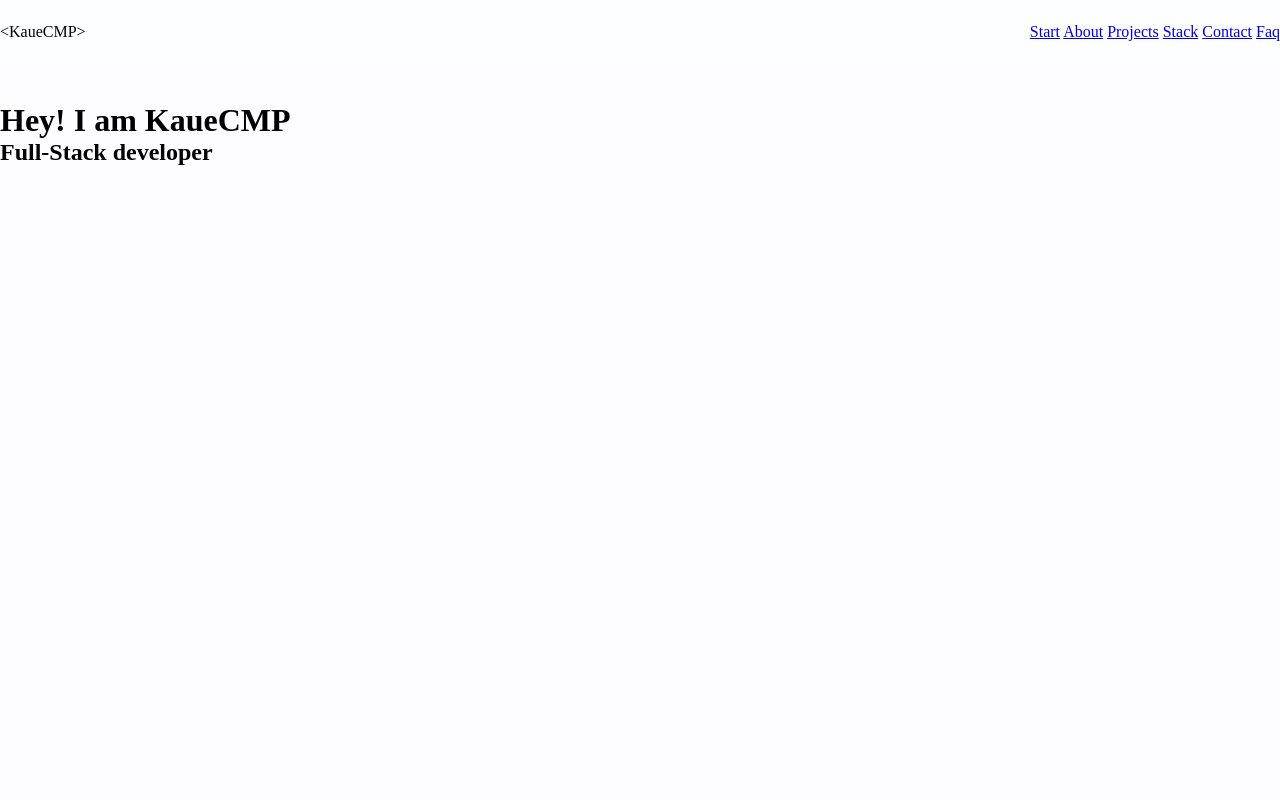
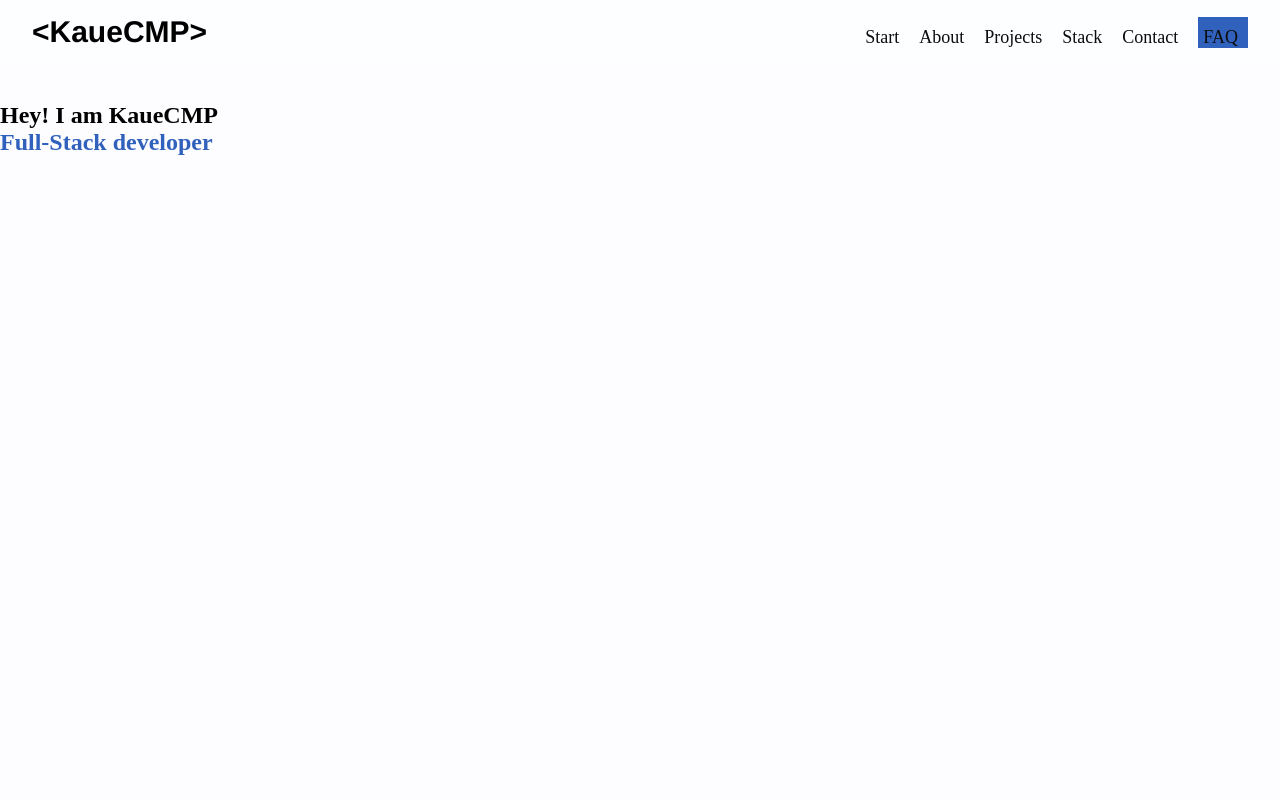
Before and after one commit to KaueCMP2/PersonalPortifolio, a plain HTML site: page index.html in a window 1280 px wide. Shown: the top 800 px of the page. Drawn offline with Linux system fonts and the light colour scheme.

Commit message:
:wrench: adjust semantic of HTML

```diff
--- a/assets/css/global.css
+++ b/assets/css/global.css
@@ -1,6 +1,6 @@
 :root {
     --color-background: #FDFCFE;
-    --color-secondary: #3061BD;
+    --color-secundary: #3061BD;
     --color-terceary: #0D0D0D;
     --color-header: #FDFEFF;
 }
--- a/assets/css/style.css
+++ b/assets/css/style.css
@@ -8,9 +8,10 @@
 body {
     background-color: var(--color-background);
     padding-top: 8%;
+    scroll-behavior: smooth;
 }
 
-body::-webkit-scrollbar{
+body::-webkit-scrollbar {
     display: none;
 }
 
@@ -20,12 +21,76 @@ header {
 
     display: flex;
     flex-direction: row;
-    justify-content: space-between;
+    justify-content: space-around;
 
     align-items: center;
     background-color: var(--color-header);
 
     height: 8%;
+    width: 100%;
+}
+
+.content-header {
+    display: flex;
+    flex-direction: row;
+    justify-content: space-between;
+
+    align-items: center;
+    width: 95%;
+
+}
+
+/* .faq-box
+{
+    background-color: var(--color-secundary);
+    width: 55px;
+    height: 25px;
+    align-items: center;
+    text-align: center;
+    margin-top: 10px;
+} */
+
+.faq-text
+{
+    background-color: var(--color-secundary);
+    padding: 10px 10px 0 5px;
+}
+
+h2 {
+    color: var(--color-secundary);
+}
+
+.logo {
+    font-family: 'Franklin Gothic Medium', 'Arial Narrow', Arial, sans-serif;
+    font-weight: 600;
+    font-size: 30px;
+}
+
+.header-icons {
+    display: flex;
+    flex-direction: row;
+
+    height: 80%;
+
+    align-items: self-end;
+    gap: 20px;
+}
+
+.hlink {
+    text-decoration: none;
+    color: var(--color-terceary);
+
+    font-size: large;
+    font-weight: 500;
+}
+
+.wraper {
+    display: flex;
+    flex-direction: column;
+    align-items: center;
+    justify-content: center;
+
+    height: 100%;
     width: 100%;
 }
 
--- a/index.html
+++ b/index.html
@@ -9,29 +9,30 @@
 </head>
 
 <body>
-    <div class="wrapper scb-none">
     <header>
+        <div class="content-header">
             <div class="logo">&lt;KaueCMP&gt;</div>
-            <div class="header-icons">
+            <nav class="header-icons">
                 <a href="#start" class="hlink">Start</a>
                 <a href="#about" class="hlink">About</a>
                 <a href="#projects" class="hlink">Projects</a>
                 <a href="#stack" class="hlink">Stack</a>
                 <a href="#contact" class="hlink">Contact</a>
-                <a href="#faq" class="hlink">Faq</a>
+                <a href="#faq" class="hlink faq-text">FAQ</a>
+            </nav>
         </div>
     </header>
 
     <main>
-            <div id="start">
+        <section id="start">
             <div class="presentation-text">
                 <h1 class="my-name">Hey! I am KaueCMP</h1>
                 <h2 class="my-profession">Full-Stack developer</h2>
             </div>
             <div class="my-anim"></div>
-            </div>
+        </section>
 
-            <div id="about">
+        <section id="about">
             <div class="context-portifolio">Just a resilient pieces swimming among sharks - facing storms,
                 rising stronger, and building my path with persistence and passion.
             </div>
@@ -39,9 +40,9 @@
                 <img src="" alt="" class="pieces">
             </div>
             <p>- "KaueCMP"</p>
-            </div>
+        </section>
 
-            <div id="projects">
+        <section id="projects">
             <div class="right project"><img src="" alt="">
                 <div class="proj-description">
                     <h3 class="proj-titlle">Lorem ipsum</h3>
@@ -72,9 +73,9 @@
                     <p class="description-text"></p>
                 </div>
             </div>
-            </div>
+        </section>
 
-            <div id="stack">
+        <section id="stack">
             <div class="stack-items-language">
                 <h3 class="tittle">Languages</h3>
                 <ol class="stack-items-icons">
@@ -87,9 +88,9 @@
                 </ol>
             </div>
             <div class="my-stack-anim"></div>
-            </div>
+        </section>
 
-            <div id="stack2">
+        <section id="stack2">
             <div class="stack-items-technologies">
                 <h3 class="tittle">Technologies</h3>
                 <ol class="stack-items-icons">
@@ -102,9 +103,9 @@
                 </ol>
             </div>
             <div class="my-stack-anim"></div>
-            </div>
+        </section>
 
-            <div id="faq">
+        <section id="faq">
             <div class="faq-side-items">
                 <div class="backgroud-faq-box">
                     <h3 class="tittle2">Faq</h3>
@@ -127,14 +128,12 @@
                         </li>
                     </ul>
                 </div>
-                </div>
-                <button class="to-up-button">
-                    <a href="#start" class="up-link">Seta</a>
-                </button>
+        </section>
+        <a href="#start" class="to-up-button">Seta</a>
         </div>
     </main>
     <footer id="contact">
-            <div class="contact-items">
+        <nav class="contact-items">
             <h3 class="contact-text">Contact</h3>
             <ol class="contact-social-buttons">
                 <li class="icon-contact"><button class="button-contact-social">GitHub</button></li>
@@ -142,9 +141,8 @@
                 <li class="icon-contact"><button class="button-contact-social">Linkedin</button></li>
                 <li class="icon-contact"><button class="button-contact-social">Instagram</button></li>
             </ol>
-            </div>
+        </nav>
     </footer>
-    </div>
 </body>
 
 </html>
```
Lines whose indentation alone changed are shown as unchanged.
